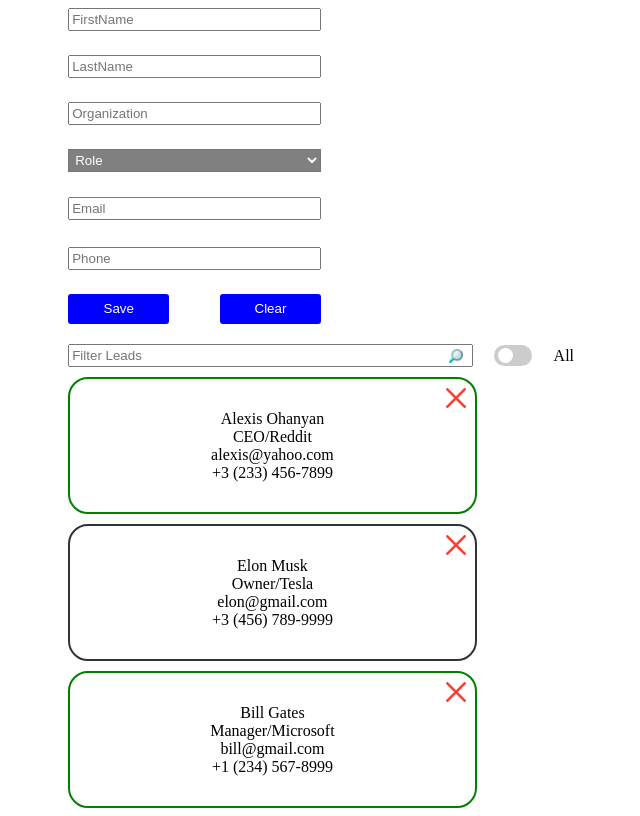
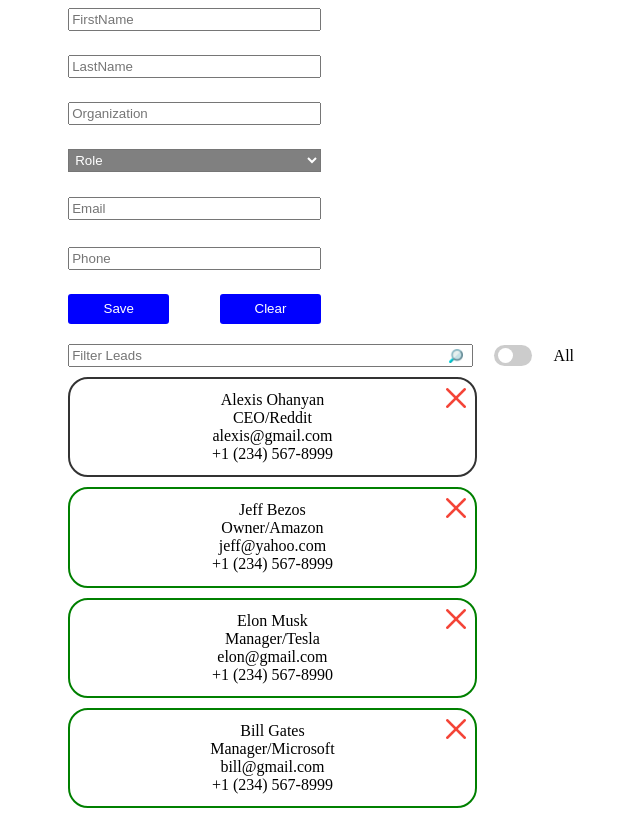
Before and after one commit to Tigran1991/Leads-Adding-App, a React (Create React App) app: page / in a window 1280 px wide. Shown: the whole page, without its empty margins (319-959 px from the left). Built offline with nearby package versions, Linux system fonts and the light colour scheme; data requests are answered from the project's data file.

Commit message:
leads adding app improvement

```diff
--- a/database/db.json
+++ b/database/db.json
@@ -14,20 +14,31 @@
       "firstName": "Elon",
       "lastName": "Musk",
       "organization": "Tesla",
+      "role": "Manager",
+      "email": "elon@gmail.com",
+      "phone": "+1 (234) 567-8990",
+      "id": 2,
+      "selected": true
+    },
+    {
+      "firstName": "Jeff",
+      "lastName": "Bezos",
+      "organization": "Amazon",
       "role": "Owner",
-      "email": "elon@gmail.com",
-      "phone": "+3 (456) 789-9999",
-      "id": 2
+      "email": "jeff@yahoo.com",
+      "phone": "+1 (234) 567-8999",
+      "id": 3,
+      "selected": true
     },
     {
       "firstName": "Alexis",
       "lastName": "Ohanyan",
       "organization": "Reddit",
       "role": "CEO",
-      "email": "alexis@yahoo.com",
-      "phone": "+3 (233) 456-7899",
+      "email": "alexis@gmail.com",
+      "phone": "+1 (234) 567-8999",
       "id": 4,
-      "selected": true
+      "selected": false
     }
   ]
 }
--- a/src/ListComponents/List.js
+++ b/src/ListComponents/List.js
@@ -4,7 +4,7 @@
 import * as Styled from "./styled"
 import { memo } from "react"
 import { useSelector } from "react-redux"
-import { filterByFilterInput, MIN_LENGTH } from "../utils"
+import { filteringByFilterInput, filterListStat, MIN_LENGTH } from "../utils"
 
 export const List = memo(() => {
   const {
@@ -34,18 +34,18 @@
         return makingListItem(lead)
       })
     } else if (filterValueLength >= MIN_LENGTH && filtering) {
-      const filteredList = leads.filter((lead) => lead.selected === true)
-      const contentData = filterByFilterInput(filteredList, filterValue)
+      const filteredList = filterListStat(leads)
+      const contentData = filteringByFilterInput(filteredList, filterValue)
       content = contentData.map((lead) => {
         return makingListItem(lead)
       })
     } else if (filterValueLength >= MIN_LENGTH && !filtering) {
-      const contentData = filterByFilterInput(leads, filterValue)
+      const contentData = filteringByFilterInput(leads, filterValue)
       content = contentData.map((lead) => {
         return makingListItem(lead)
       })
     } else if (filterValueLength <= MIN_LENGTH && filtering) {
-      const filteredList = leads.filter((lead) => lead.selected === true)
+      const filteredList = filterListStat(leads)
       content = filteredList.map((lead) => {
         return makingListItem(lead)
       })
--- a/src/utils.js
+++ b/src/utils.js
@@ -1,4 +1,4 @@
-export const MIN_LENGTH = 3
+export const MIN_LENGTH = 4
 
 export const formInitialState = {
   firstName: "",
@@ -28,7 +28,7 @@
     email: event.target.email.value,
     phone: event.target.phone.value,
     id: selectedId,
-    selected: state,
+    selected: state === undefined ? false : state,
   }
 }
 
@@ -67,6 +67,9 @@
   return input
 }
 
+export const filterListStat = (leadsData) =>
+  leadsData.filter((lead) => lead.selected === true)
+
 const filterLeads = (leadValue, filtrableValue) => {
   for (const key in leadValue) {
     if (Object.hasOwnProperty.call(leadValue, key)) {
@@ -78,7 +81,7 @@
   }
 }
 
-export const filterByFilterInput = (leadsList, leadValue) => {
+export const filteringByFilterInput = (leadsList, leadValue) => {
   const listData = leadsList.filter((lead) => {
     return filterLeads(lead, leadValue)
   })
```
